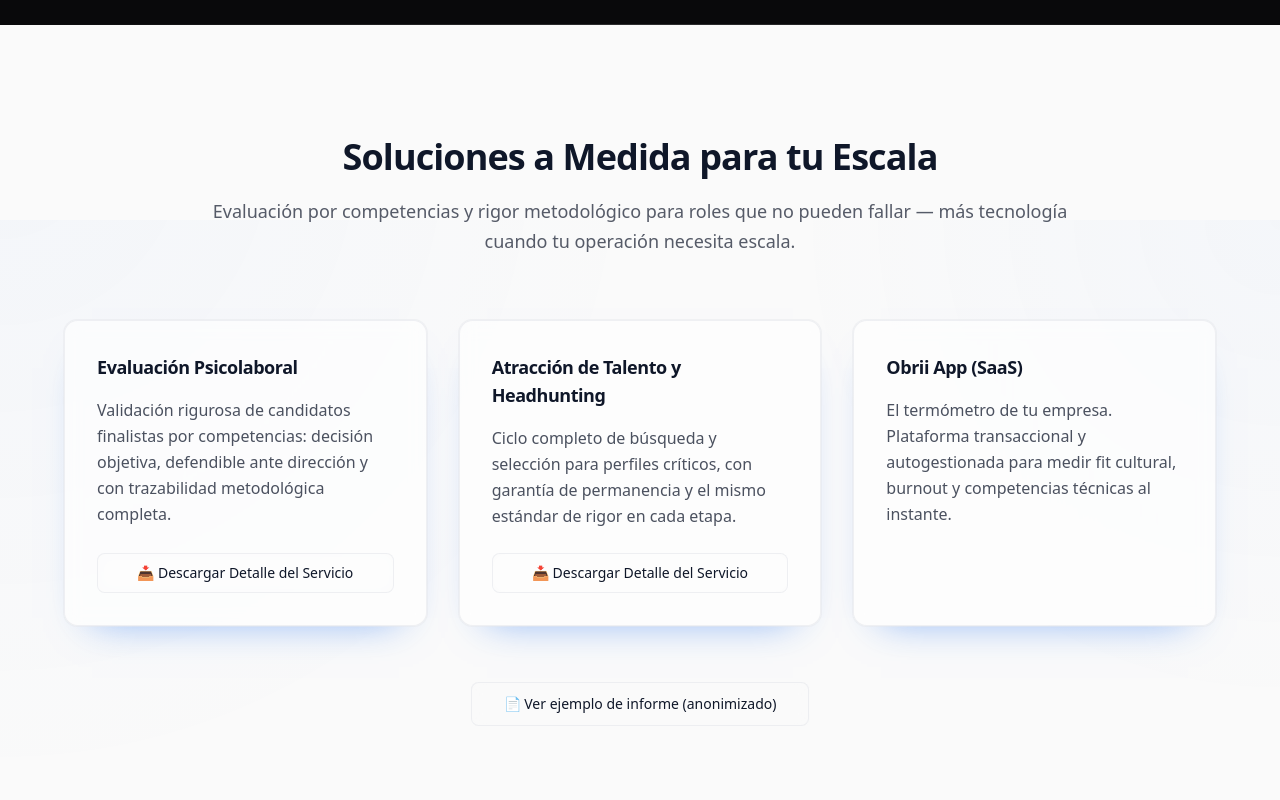
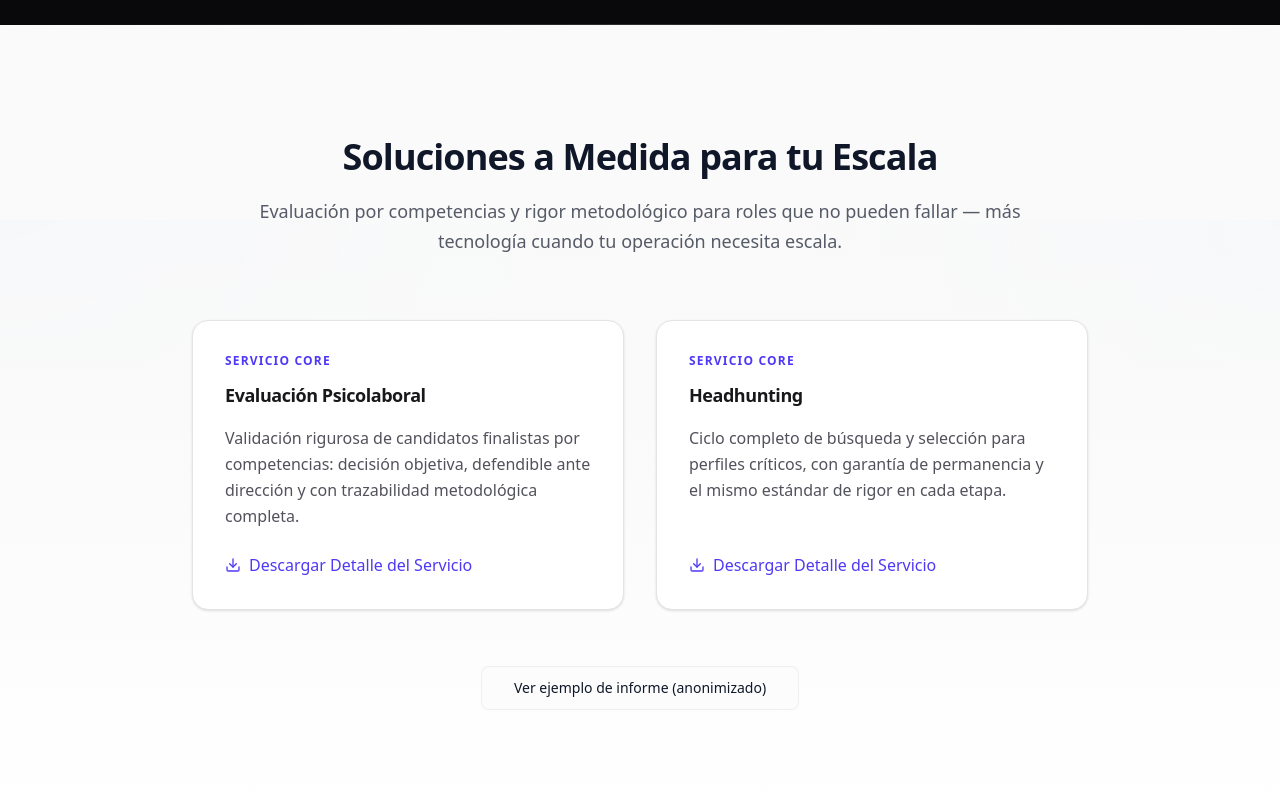
Before and after one commit to ffernandez-obrii/obrii-marketing-web, a Next.js app: page / in a window 1280 px wide. Shown: the part 1380-2180 px from the top of the page. Built offline with nearby package versions, Linux system fonts and the light colour scheme; no server answers.

Commit message:
style: rediseño premium de seccion servicios, layout de 2 columnas y limpieza visual

```diff
--- a/src/components/Services.tsx
+++ b/src/components/Services.tsx
@@ -1,7 +1,5 @@
 import { ButtonLink } from "@/components/ui/button";
-
-const cardClass =
-  "p-8 rounded-xl border border-border/60 bg-card/60 backdrop-blur shadow-[0_0_0_1px_hsl(var(--border)/0.5),0_20px_40px_-28px_hsl(var(--ring)/0.6)] transition-shadow hover:shadow-[0_0_0_1px_hsl(var(--border)/0.55),0_24px_48px_-28px_hsl(var(--ring)/0.65)]";
+import { Download } from "lucide-react";
 
 type ServiceItem = {
   title: string;
@@ -17,15 +15,10 @@
     detailPdf: "/propuesta-evaluacion.pdf",
   },
   {
-    title: "Atracción de Talento y Headhunting",
+    title: "Headhunting",
     description:
       "Ciclo completo de búsqueda y selección para perfiles críticos, con garantía de permanencia y el mismo estándar de rigor en cada etapa.",
     detailPdf: "/propuesta-atraccion-talento.pdf",
-  },
-  {
-    title: "Obrii App (SaaS)",
-    description:
-      "El termómetro de tu empresa. Plataforma transaccional y autogestionada para medir fit cultural, burnout y competencias técnicas al instante.",
   },
 ];
 
@@ -33,11 +26,11 @@
   return (
     <section
       id="servicios"
-      className="w-full px-6 py-20 sm:px-10 md:py-28 lg:px-12"
+      className="w-full bg-gradient-to-b from-transparent via-zinc-50 to-white px-6 py-20 sm:px-10 md:py-28 lg:px-12"
       aria-labelledby="services-heading"
     >
-      <div className="mx-auto max-w-6xl">
-        <header className="mx-auto max-w-3xl text-center lg:max-w-4xl">
+      <div className="mx-auto max-w-4xl">
+        <header className="mx-auto max-w-3xl text-center">
           <h2
             id="services-heading"
             className="text-balance text-3xl font-semibold tracking-tight text-foreground sm:text-4xl"
@@ -50,28 +43,30 @@
           </p>
         </header>
 
-        <ul className="mt-14 grid grid-cols-1 gap-6 md:mt-16 md:grid-cols-3 md:gap-8">
+        <ul className="mt-14 grid grid-cols-1 gap-6 md:mt-16 md:grid-cols-2 md:gap-8">
           {services.map((item) => (
             <li key={item.title}>
-              <article className={`${cardClass} flex h-full flex-col`}>
-                <h3 className="text-lg font-semibold tracking-tight text-card-foreground">
+              <article className="flex h-full flex-col rounded-2xl border border-zinc-200 bg-white p-8 shadow-sm transition-all duration-300 hover:shadow-xl">
+                <span className="mb-3 block text-xs font-bold uppercase tracking-widest text-indigo-600">
+                  Servicio Core
+                </span>
+                <h3 className="text-lg font-semibold tracking-tight text-zinc-900">
                   {item.title}
                 </h3>
-                <p className="mt-4 flex-1 text-sm leading-relaxed text-foreground/75 sm:text-base">
+                <p className="mt-4 flex-1 text-sm leading-relaxed text-zinc-600 sm:text-base">
                   {item.description}
                 </p>
                 {item.detailPdf ? (
-                  <ButtonLink
+                  <a
                     href={item.detailPdf}
-                    variant="secondary"
-                    size="default"
                     target="_blank"
                     rel="noopener noreferrer"
-                    className="mt-6 w-full"
+                    className="mt-6 flex items-center gap-2 font-medium text-indigo-600 transition-colors hover:text-indigo-800"
                     aria-label={`Descargar detalle del servicio: ${item.title}`}
                   >
-                    📥 Descargar Detalle del Servicio
-                  </ButtonLink>
+                    <Download className="h-4 w-4" />
+                    Descargar Detalle del Servicio
+                  </a>
                 ) : null}
               </article>
             </li>
@@ -87,7 +82,7 @@
             rel="noopener noreferrer"
             aria-label="Ver ejemplo de informe anonimizado en PDF"
           >
-            📄 Ver ejemplo de informe (anonimizado)
+            Ver ejemplo de informe (anonimizado)
           </ButtonLink>
         </div>
       </div>
```
